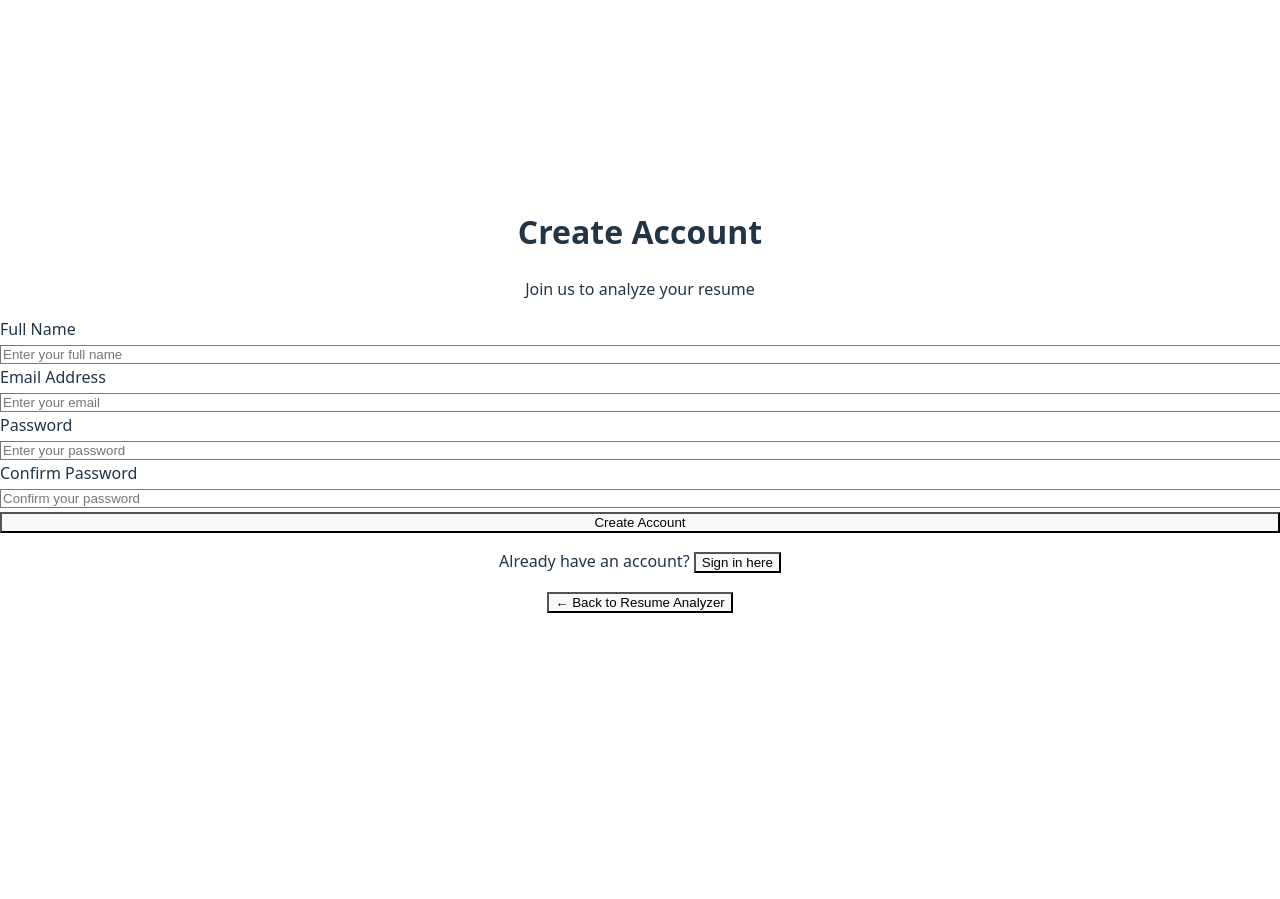
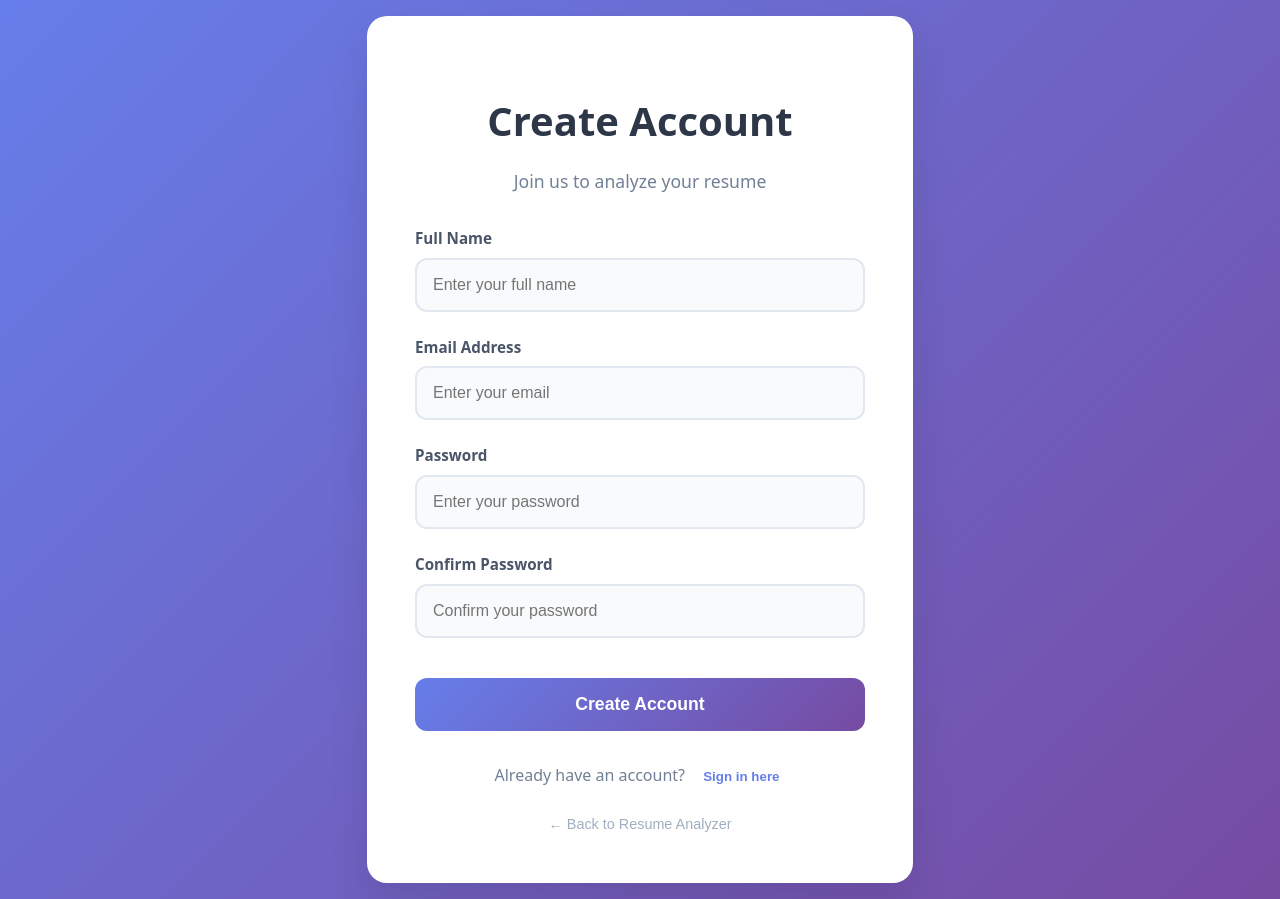
Before and after one commit to harrishussain24/AI-Powered-Resume-Analyzer, a Vue app in the folder frontend/: page /signup in a window 1280 px wide. Before the commit the page ends 800 px from the top, so only its background shows below. Built offline with nearby package versions, Linux system fonts and the light colour scheme.

Commit message:
styling applied to login signup vue

```diff
--- a/frontend/src/views/signup.vue
+++ b/frontend/src/views/signup.vue
@@ -58,19 +58,19 @@ const goToLogin = () => {
 </script>
 
 <template>
-  <div class="min-h-screen bg-gradient-to-br from-purple-50 to-pink-50 flex items-center justify-center p-4">
-    <div class="max-w-md w-full bg-white rounded-2xl shadow-xl p-8">
+  <div class="signup-container">
+    <div class="signup-card">
       <!-- Header -->
-      <div class="text-center mb-8">
-        <h1 class="text-3xl font-bold text-gray-800 mb-2">Create Account</h1>
-        <p class="text-gray-600">Join us to analyze your resume</p>
+      <div class="signup-header">
+        <h1 class="signup-title">Create Account</h1>
+        <p class="signup-subtitle">Join us to analyze your resume</p>
       </div>
 
       <!-- Signup Form -->
-      <form @submit.prevent="handleSignup" class="space-y-6">
+      <form @submit.prevent="handleSignup" class="signup-form">
         <!-- Name Field -->
-        <div>
-          <label for="name" class="block text-sm font-medium text-gray-700 mb-2">
+        <div class="form-group">
+          <label for="name" class="form-label">
             Full Name
           </label>
           <input
@@ -78,14 +78,14 @@ const goToLogin = () => {
             v-model="name"
             type="text"
             required
-            class="w-full px-4 py-3 border border-gray-300 rounded-lg focus:ring-2 focus:ring-purple-500 focus:border-transparent transition duration-200"
+            class="form-input"
             placeholder="Enter your full name"
           />
         </div>
 
         <!-- Email Field -->
-        <div>
-          <label for="email" class="block text-sm font-medium text-gray-700 mb-2">
+        <div class="form-group">
+          <label for="email" class="form-label">
             Email Address
           </label>
           <input
@@ -93,14 +93,14 @@ const goToLogin = () => {
             v-model="email"
             type="email"
             required
-            class="w-full px-4 py-3 border border-gray-300 rounded-lg focus:ring-2 focus:ring-purple-500 focus:border-transparent transition duration-200"
+            class="form-input"
             placeholder="Enter your email"
           />
         </div>
 
         <!-- Password Field -->
-        <div>
-          <label for="password" class="block text-sm font-medium text-gray-700 mb-2">
+        <div class="form-group">
+          <label for="password" class="form-label">
             Password
           </label>
           <input
@@ -108,14 +108,14 @@ const goToLogin = () => {
             v-model="password"
             type="password"
             required
-            class="w-full px-4 py-3 border border-gray-300 rounded-lg focus:ring-2 focus:ring-purple-500 focus:border-transparent transition duration-200"
+            class="form-input"
             placeholder="Enter your password"
           />
         </div>
 
         <!-- Confirm Password Field -->
-        <div>
-          <label for="confirmPassword" class="block text-sm font-medium text-gray-700 mb-2">
+        <div class="form-group">
+          <label for="confirmPassword" class="form-label">
             Confirm Password
           </label>
           <input
@@ -123,18 +123,18 @@ const goToLogin = () => {
             v-model="confirmPassword"
             type="password"
             required
-            class="w-full px-4 py-3 border border-gray-300 rounded-lg focus:ring-2 focus:ring-purple-500 focus:border-transparent transition duration-200"
+            class="form-input"
             placeholder="Confirm your password"
           />
         </div>
 
         <!-- Error Message -->
-        <div v-if="error" class="text-red-600 text-sm bg-red-50 p-3 rounded-lg">
+        <div v-if="error" class="error-message">
           ❌ {{ error }}
         </div>
 
         <!-- Success Message -->
-        <div v-if="success" class="text-green-600 text-sm bg-green-50 p-3 rounded-lg">
+        <div v-if="success" class="success-message">
           ✅ {{ success }}
         </div>
 
@@ -142,7 +142,7 @@ const goToLogin = () => {
         <button
           type="submit"
           :disabled="isSigningUp"
-          class="w-full bg-gradient-to-r from-purple-600 to-pink-600 text-white py-3 px-4 rounded-lg font-medium hover:from-purple-700 hover:to-pink-700 focus:ring-2 focus:ring-purple-500 focus:ring-offset-2 transition duration-200 disabled:opacity-50 disabled:cursor-not-allowed"
+          class="signup-button"
         >
           <span v-if="isSigningUp">Creating account...</span>
           <span v-else>Create Account</span>
@@ -150,12 +150,12 @@ const goToLogin = () => {
       </form>
 
       <!-- Login Link -->
-      <div class="text-center mt-6">
-        <p class="text-gray-600">
+      <div class="login-link">
+        <p class="login-text">
           Already have an account?
           <button
             @click="goToLogin"
-            class="text-purple-600 hover:text-purple-700 font-medium transition duration-200"
+            class="login-button-link"
           >
             Sign in here
           </button>
@@ -163,10 +163,10 @@ const goToLogin = () => {
       </div>
 
       <!-- Back to Home -->
-      <div class="text-center mt-4">
+      <div class="back-link">
         <button
           @click="router.push('/')"
-          class="text-gray-500 hover:text-gray-700 text-sm transition duration-200"
+          class="back-button"
         >
           ← Back to Resume Analyzer
         </button>
@@ -174,3 +174,170 @@ const goToLogin = () => {
     </div>
   </div>
 </template>
+
+<style scoped>
+.signup-container {
+  min-height: 100vh;
+  background: linear-gradient(135deg, #667eea 0%, #764ba2 100%);
+  display: flex;
+  align-items: center;
+  justify-content: center;
+  padding: 1rem;
+}
+
+.signup-card {
+  background: white;
+  border-radius: 20px;
+  box-shadow: 0 20px 40px rgba(0, 0, 0, 0.1);
+  padding: 3rem;
+  width: 100%;
+  max-width: 450px;
+}
+
+.signup-header {
+  text-align: center;
+  margin-bottom: 2rem;
+}
+
+.signup-title {
+  font-size: 2.5rem;
+  font-weight: 700;
+  color: #2d3748;
+  margin-bottom: 0.5rem;
+}
+
+.signup-subtitle {
+  color: #718096;
+  font-size: 1.1rem;
+}
+
+.signup-form {
+  display: flex;
+  flex-direction: column;
+  gap: 1.5rem;
+}
+
+.form-group {
+  display: flex;
+  flex-direction: column;
+  gap: 0.5rem;
+}
+
+.form-label {
+  font-weight: 600;
+  color: #4a5568;
+  font-size: 0.95rem;
+}
+
+.form-input {
+  padding: 1rem;
+  border: 2px solid #e2e8f0;
+  border-radius: 12px;
+  font-size: 1rem;
+  transition: all 0.3s ease;
+  background: #f8fafc;
+}
+
+.form-input:focus {
+  outline: none;
+  border-color: #667eea;
+  background: white;
+  box-shadow: 0 0 0 3px rgba(102, 126, 234, 0.1);
+}
+
+.error-message {
+  background: #fed7d7;
+  color: #c53030;
+  padding: 1rem;
+  border-radius: 12px;
+  font-size: 0.9rem;
+  border: 1px solid #feb2b2;
+}
+
+.success-message {
+  background: #c6f6d5;
+  color: #2f855a;
+  padding: 1rem;
+  border-radius: 12px;
+  font-size: 0.9rem;
+  border: 1px solid #9ae6b4;
+}
+
+.signup-button {
+  background: linear-gradient(135deg, #667eea 0%, #764ba2 100%);
+  color: white;
+  padding: 1rem;
+  border: none;
+  border-radius: 12px;
+  font-size: 1.1rem;
+  font-weight: 600;
+  cursor: pointer;
+  transition: all 0.3s ease;
+  margin-top: 1rem;
+}
+
+.signup-button:hover:not(:disabled) {
+  transform: translateY(-2px);
+  box-shadow: 0 10px 25px rgba(102, 126, 234, 0.3);
+}
+
+.signup-button:disabled {
+  opacity: 0.6;
+  cursor: not-allowed;
+  transform: none;
+}
+
+.login-link {
+  text-align: center;
+  margin-top: 2rem;
+}
+
+.login-text {
+  color: #718096;
+  font-size: 1rem;
+}
+
+.login-button-link {
+  background: none;
+  border: none;
+  color: #667eea;
+  font-weight: 600;
+  cursor: pointer;
+  transition: color 0.3s ease;
+  margin-left: 0.5rem;
+}
+
+.login-button-link:hover {
+  color: #5a67d8;
+  text-decoration: underline;
+}
+
+.back-link {
+  text-align: center;
+  margin-top: 1.5rem;
+}
+
+.back-button {
+  background: none;
+  border: none;
+  color: #a0aec0;
+  font-size: 0.9rem;
+  cursor: pointer;
+  transition: color 0.3s ease;
+}
+
+.back-button:hover {
+  color: #4a5568;
+}
+
+@media (max-width: 480px) {
+  .signup-card {
+    padding: 2rem;
+    margin: 1rem;
+  }
+
+  .signup-title {
+    font-size: 2rem;
+  }
+}
+</style>
--- a/frontend/src/views/uploadresume.vue
+++ b/frontend/src/views/uploadresume.vue
@@ -111,10 +111,10 @@ const deleteFile = (index) => {
   <!-- Main Content -->
   <div class="max-w-5xl mx-auto mt-24 p-6 bg-white rounded-lg shadow relative">
     <!-- Login Button - Top Right Corner -->
-    <div class="absolute top-6 right-6">
+    <div class="login-button-container">
       <button
         @click="router.push('/login')"
-        class="bg-gradient-to-r from-purple-600 to-pink-600 text-white px-6 py-2 rounded-lg font-medium hover:from-purple-700 hover:to-pink-700 transition duration-200 shadow-md"
+        class="login-button-main"
       >
         Login
       </button>
@@ -762,4 +762,38 @@ const deleteFile = (index) => {
   0% { transform: translateX(-100%); }
   100% { transform: translateX(100%); }
 }
+
+/* Login Button Styles */
+.login-button-container {
+  position: absolute;
+  top: 1.5rem;
+  right: 1.5rem;
+  z-index: 10;
+}
+
+.login-button-main {
+  background: linear-gradient(135deg, #667eea 0%, #764ba2 100%);
+  color: white;
+  padding: 0.75rem 1.5rem;
+  border: none;
+  border-radius: 12px;
+  font-size: 1rem;
+  font-weight: 600;
+  cursor: pointer;
+  transition: all 0.3s ease;
+  box-shadow: 0 4px 15px rgba(102, 126, 234, 0.3);
+  text-decoration: none;
+  display: inline-block;
+}
+
+.login-button-main:hover {
+  transform: translateY(-2px);
+  box-shadow: 0 6px 20px rgba(102, 126, 234, 0.4);
+  background: linear-gradient(135deg, #5a67d8 0%, #6b46c1 100%);
+}
+
+.login-button-main:active {
+  transform: translateY(0);
+  box-shadow: 0 2px 10px rgba(102, 126, 234, 0.3);
+}
 </style>
```
Also changed, not shown: frontend/src/views/login.vue (+187 -20 lines).
